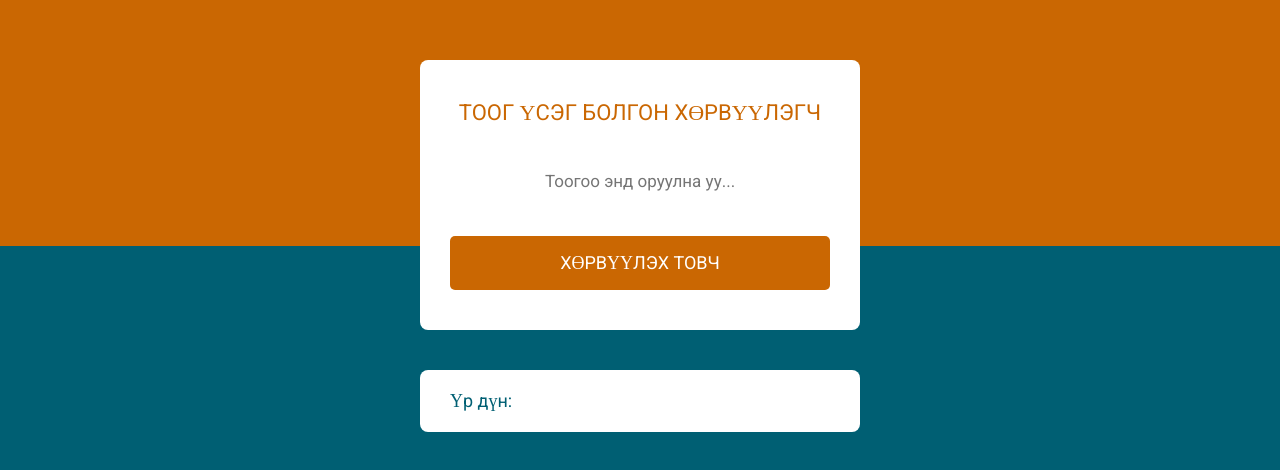
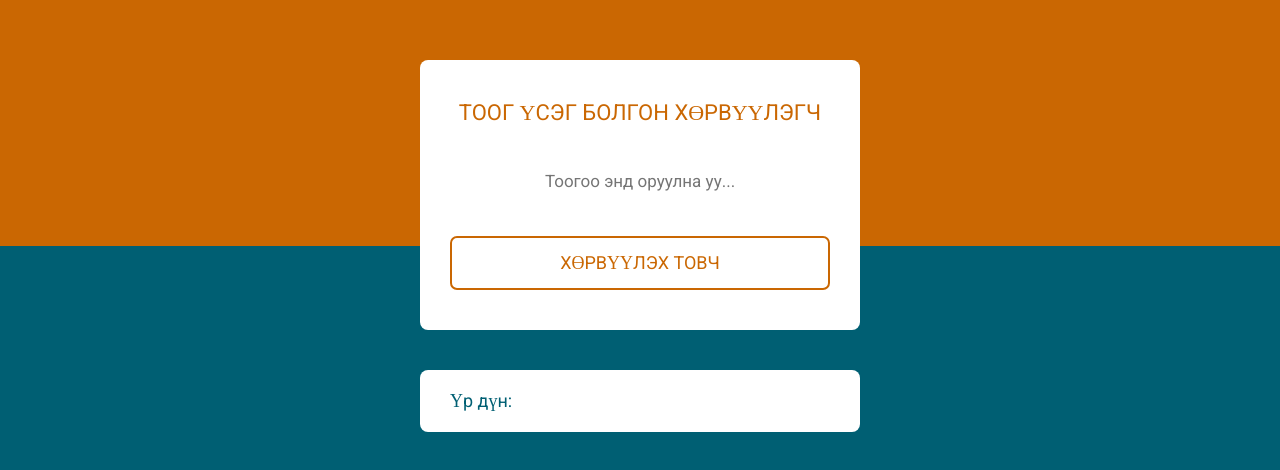
Before and after one commit to pbatsaihan/number-to-words-mn, a plain HTML site: page index.html in a window 1280 px wide. Shown: the part 154-624 px from the top of the page. Drawn offline with Linux system fonts and the light colour scheme.

Commit message:
Update style.css

```diff
--- a/style.css
+++ b/style.css
@@ -54,16 +54,33 @@ header {
 .convertBtn {
   width: 100%;
   height: 54px;
-  background: var(--main-color);
-  cursor: pointer;
-  color: #fff;
-  border-radius: 5px;
-  border: none;
+  margin-top: 30px;
+  background: transparent;
+  color: var(--main-color);
+  border-radius: 7px;
+  border: 2px solid var(--main-color);
   outline: none;
   font-size: 18px;
   font-weight: 400;
   text-transform: uppercase;
-  margin-top: 30px;
+  cursor: pointer;
+  -webkit-transition: all .7s ease;
+  transition: all .7s ease;
+  -webkit-transform: translate(0, 0);
+  transform: translate(0, 0);
+}
+
+.convertBtn:hover {
+  background: var(--main-color);
+  color: #fff;
+  border: 2px solid #white;
+  -webkit-transition: all .35s ease;
+  transition: all .35s ease;
+}
+
+.convertBtn:active {
+  -webkit-transform: translate(3px, 3px);
+  transform: translate(3px, 3px);
 }
 
 .outputBox {
```
